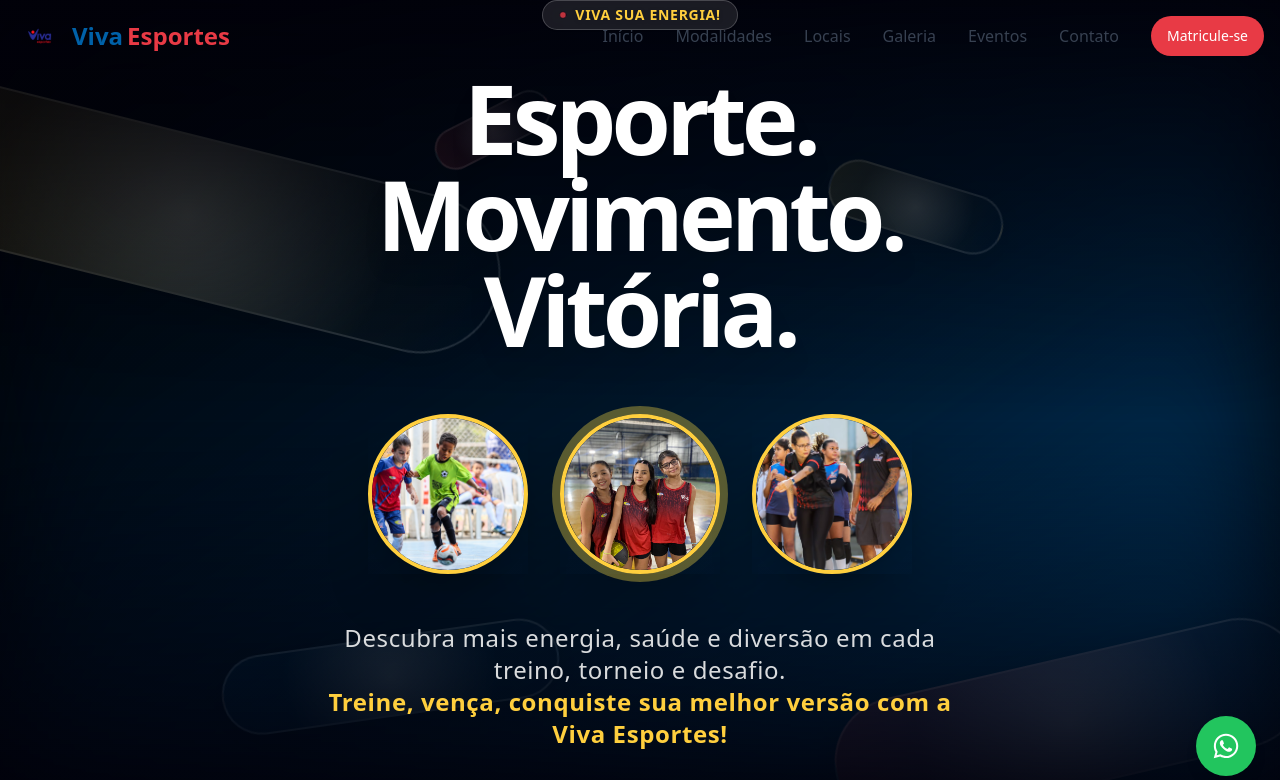
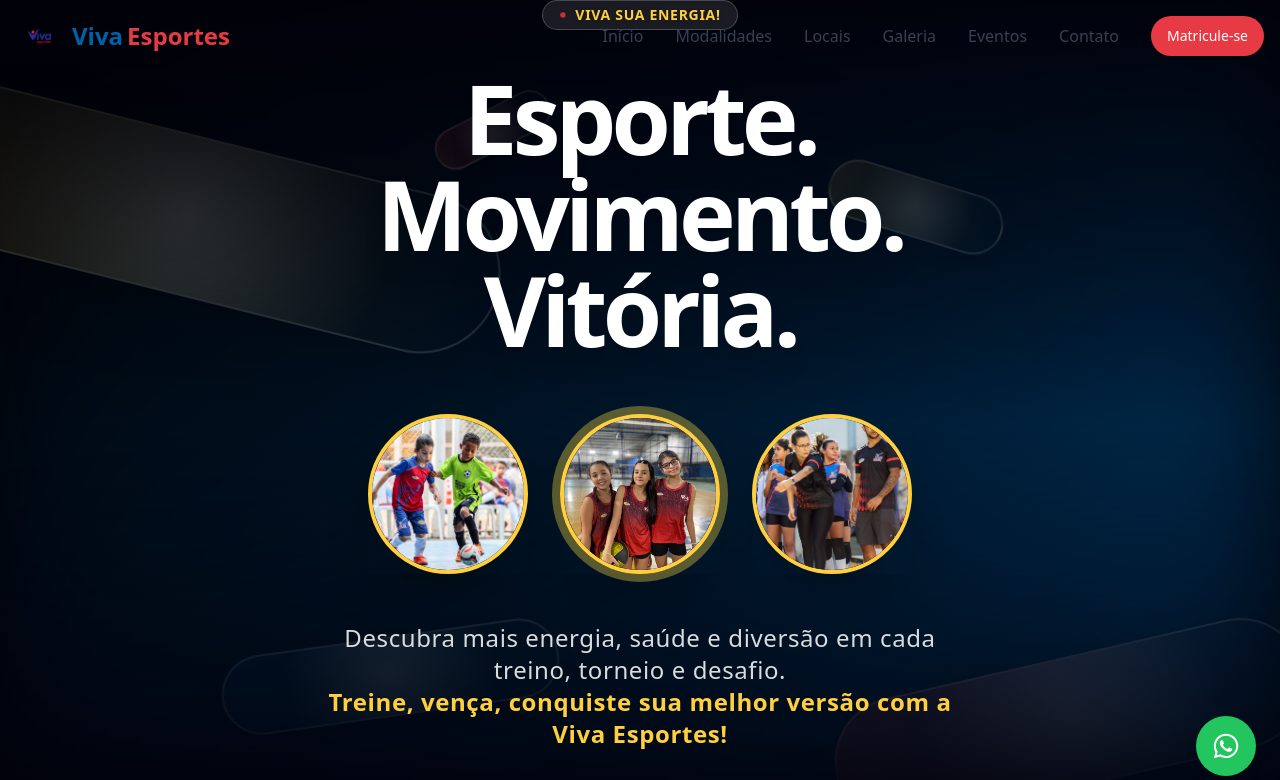
Before and after one commit to vivaesportes/viva-esportes-reimagined, a React (Vite) app: page / in a window 1280 px wide. Shown: the top 780 px of the page. Built offline with nearby package versions, Linux system fonts and the light colour scheme.

Commit message:
Fix: Adjust hero photo position
Adjust the object position of the hero photo to be more to the right.

```diff
--- a/src/components/home/Hero.tsx
+++ b/src/components/home/Hero.tsx
@@ -1,4 +1,3 @@
-
 "use client";
 
 import { motion } from "framer-motion";
@@ -32,7 +31,7 @@ const Hero = () => {
   const photos = [
     {
       src: "/lovable-uploads/78301558-7861-47ea-9d92-83fa4e88a8ce.png", // futebol, garoto vermelho centralizado
-      style: { objectPosition: "60% 40%" }, // Ajustado para deslocar mais para a direita (horizontal)
+      style: { objectPosition: "30% 40%" }, // Ajustado para deslocar mais para a direita (horizontal)
       alt: "Foto Esporte Garoto Vermelho"
     },
     {
```
